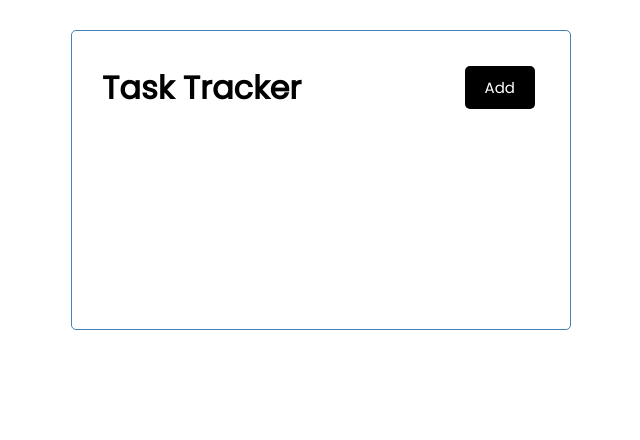
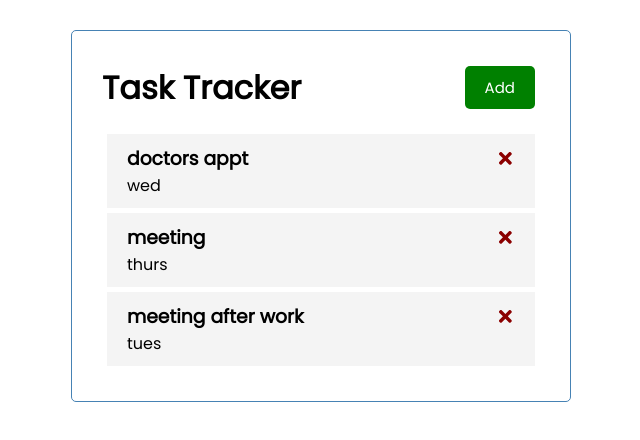
Before and after one commit to g-patton/TaskTracker, a React (Create React App) app: page / in a window 1280 px wide. Shown: the top 440 px of the page, without its empty margins (319-959 px from the left). Built offline with nearby package versions, Linux system fonts and the light colour scheme.

Commit message:
delete function added, task and tasks components added

```diff
--- a/package.json
+++ b/package.json
@@ -8,6 +8,7 @@
     "@testing-library/user-event": "^13.5.0",
     "react": "^18.2.0",
     "react-dom": "^18.2.0",
+    "react-icons": "^4.7.1",
     "react-scripts": "5.0.1",
     "web-vitals": "^2.1.4"
   },
--- a/src/App.js
+++ b/src/App.js
@@ -1,11 +1,61 @@
-import Header from "./components/Header";
+import { useState } from "react"
+import Header from "./components/Header"
+import Tasks from "./components/Tasks"
 
 function App() {
+  const [tasks, setTasks] = useState([
+    {
+        id: 1,
+        text: 'doctors appt',
+        day: 'wed',
+        reminder: true,
+    },
+    {
+        id: 2,
+        text: 'meeting',
+        day: 'thurs',
+        reminder: true,
+    },
+    {
+        id: 3,
+        text: 'meeting after work',
+        day: 'tues',
+        reminder: false,
+    },
+])
+
+// delete task
+const deleteTask = (id) => {
+    setTasks(
+      tasks.filter(
+        (task) => task.id !== id
+      )
+    )
+    console.log(`deleted task`)
+}
+
+// toggle reminder
+
+const toggleReminder = (id) => {
+  setTasks(
+    tasks.map( (task) =>
+      task.id === id ?
+      {...task, reminder : !task.reminder}
+      : task))
+}
 
   return (
     <div className="container">
       <Header />
-
+      {tasks.length > 0 ? (
+        <Tasks
+        tasks={tasks}
+        onDelete = {deleteTask}
+        onToggle = {toggleReminder}
+      />) : (
+        'No Tasks To Show'
+      )
+    }
     </div>
 
   );
--- a/src/components/Button.js
+++ b/src/components/Button.js
@@ -1,7 +1,25 @@
-const Button  = ({ title }) => {
-  return (
-    <button className='btn'>Add</button>
+import PropTypes from "prop-types"
+
+const Button  = ({color,text, onClick}) => {
+    return (
+    <button
+    onClick={onClick}
+    style={{ backgroundColor: color }}
+    className='btn'
+    >
+        {text}
+    </button>
   )
 }
 
+Button.defaultProps ={
+    color: 'steelblue',
+}
+
+Button.propTypes = {
+    text: PropTypes.string,
+    color: PropTypes.string,
+    onClick: PropTypes.func,
+}
+
 export default Button
--- a/src/components/Header.js
+++ b/src/components/Header.js
@@ -2,12 +2,19 @@
 import Button from './Button'
 
 const Header = ({ title }) => {
-  return (
-    <header className='header'>
-      <h1>{title}</h1>
-      <Button />
-    </header>
-  )
+    const onClick = () => {
+        console.log('Click')
+    }
+    return (
+        <header className='header'>
+        <h1>{title}</h1>
+        <Button
+            color='green'
+            text='Add'
+            onClick={onClick}
+            />
+        </header>
+    )
 }
 
 Header.defaultProps = {
--- /dev/null
+++ b/src/components/Task.js
@@ -0,0 +1,25 @@
+import { FaTimes } from 'react-icons/fa'
+
+const Task = ({ task, onDelete, onToggle }) => {
+  return (
+    <div
+        className='task'
+        onDoubleClick={()=>
+            onToggle(task.id)
+        }
+    >
+      <h3>
+        {task.text}
+        <FaTimes
+            style={{
+                color:'darkRed',
+                cursor: 'pointer'}}
+            onClick = {() => onDelete(task.id)}
+        />
+      </h3>
+      <p>{task.day}</p>
+    </div>
+  )
+}
+
+export default Task
--- /dev/null
+++ b/src/components/Tasks.js
@@ -0,0 +1,19 @@
+import Task from './Task'
+
+const Tasks = ({tasks, onDelete, onToggle}) => {
+    return (
+        <>
+        {tasks.map((task, day) => (
+            <Task
+                key={task.id}
+                task={task}
+                day={day}
+                onDelete={onDelete}
+                onToggle={onToggle}
+            />
+        ))}
+        </>
+    )
+}
+
+export default Tasks
```
Also changed, not shown: 1 other file (tests, documents, lock files or other folders).
